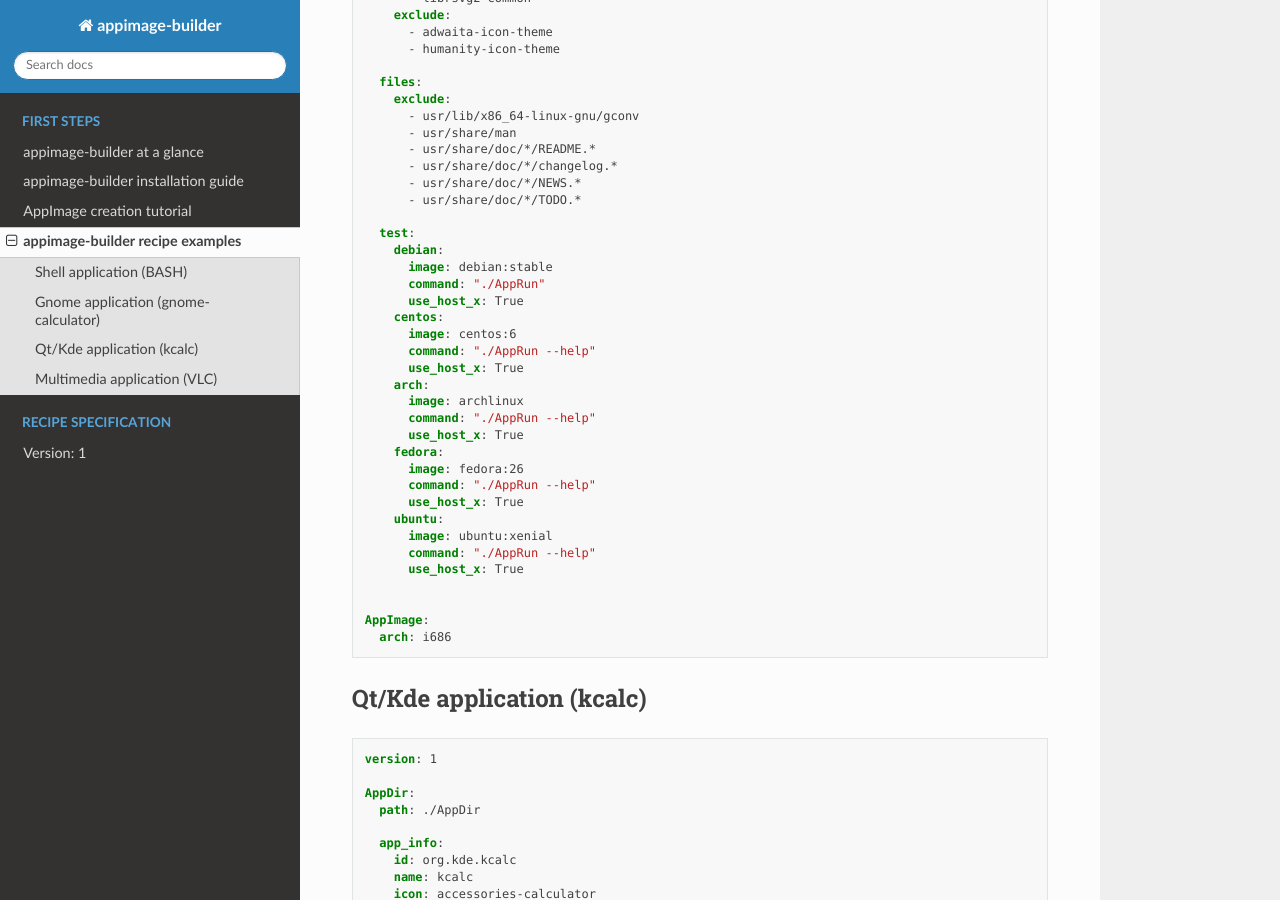
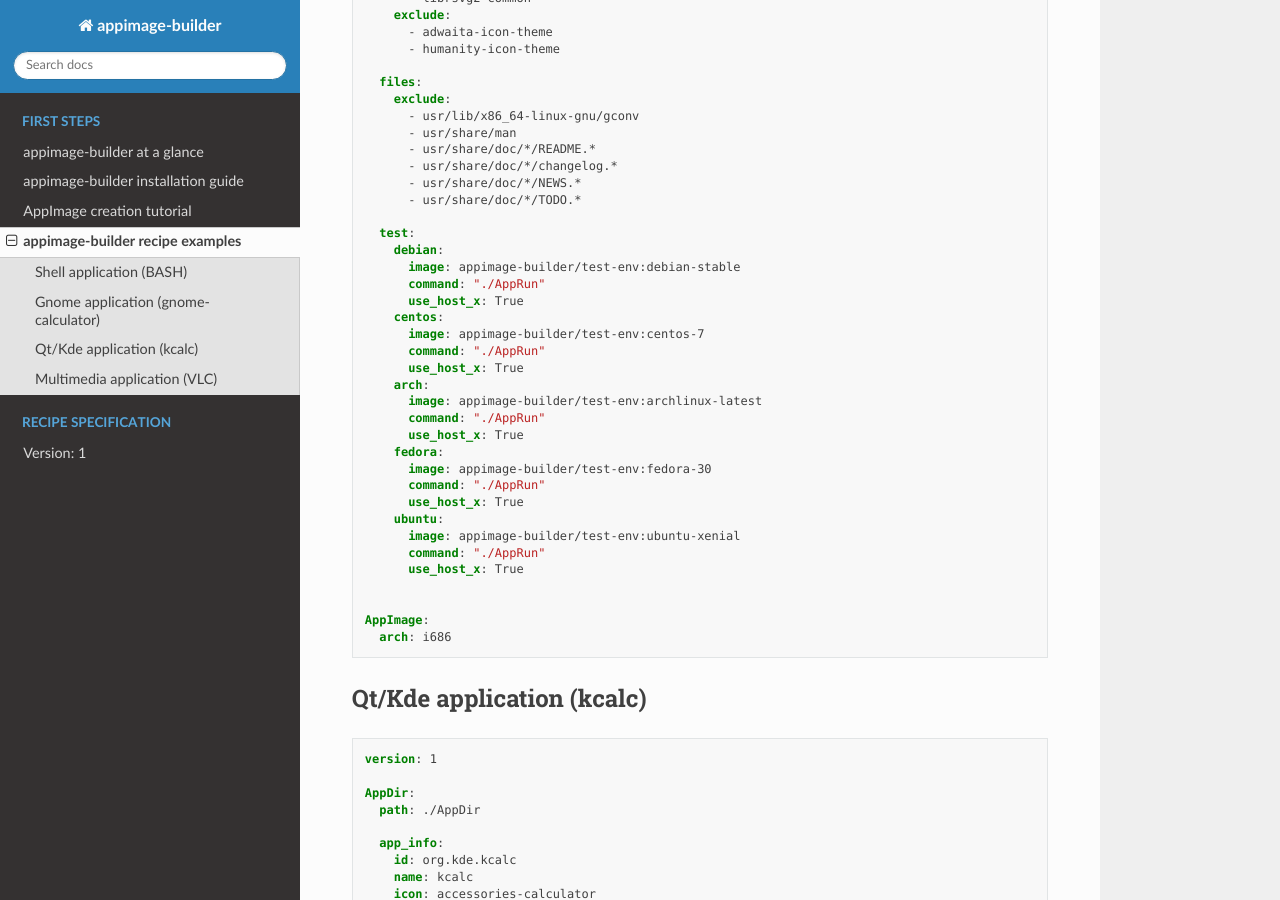
Before and after one commit to AppImageCrafters/appimage-builder-docs, a Sphinx documentation site: the page built from source/intro/examples.rst, in a window 1280 px wide and 900 px high, scrolled down 1819 px. Built offline with Sphinx 7.4.7 and the Read the Docs theme 2.0.0, drawn with Linux system fonts in a browser that asks for light colours.

Commit message:
update gnome recipe

```diff
--- a/source/intro/examples.rst
+++ b/source/intro/examples.rst
@@ -114,24 +114,24 @@ Gnome application (gnome-calculator)
 
       test:
         debian:
-          image: debian:stable
+          image: appimage-builder/test-env:debian-stable
           command: "./AppRun"
           use_host_x: True
         centos:
-          image: centos:6
-          command: "./AppRun --help"
+          image: appimage-builder/test-env:centos-7
+          command: "./AppRun"
           use_host_x: True
         arch:
-          image: archlinux
-          command: "./AppRun --help"
+          image: appimage-builder/test-env:archlinux-latest
+          command: "./AppRun"
           use_host_x: True
         fedora:
-          image: fedora:26
-          command: "./AppRun --help"
+          image: appimage-builder/test-env:fedora-30
+          command: "./AppRun"
           use_host_x: True
         ubuntu:
-          image: ubuntu:xenial
-          command: "./AppRun --help"
+          image: appimage-builder/test-env:ubuntu-xenial
+          command: "./AppRun"
           use_host_x: True
 
 
```
